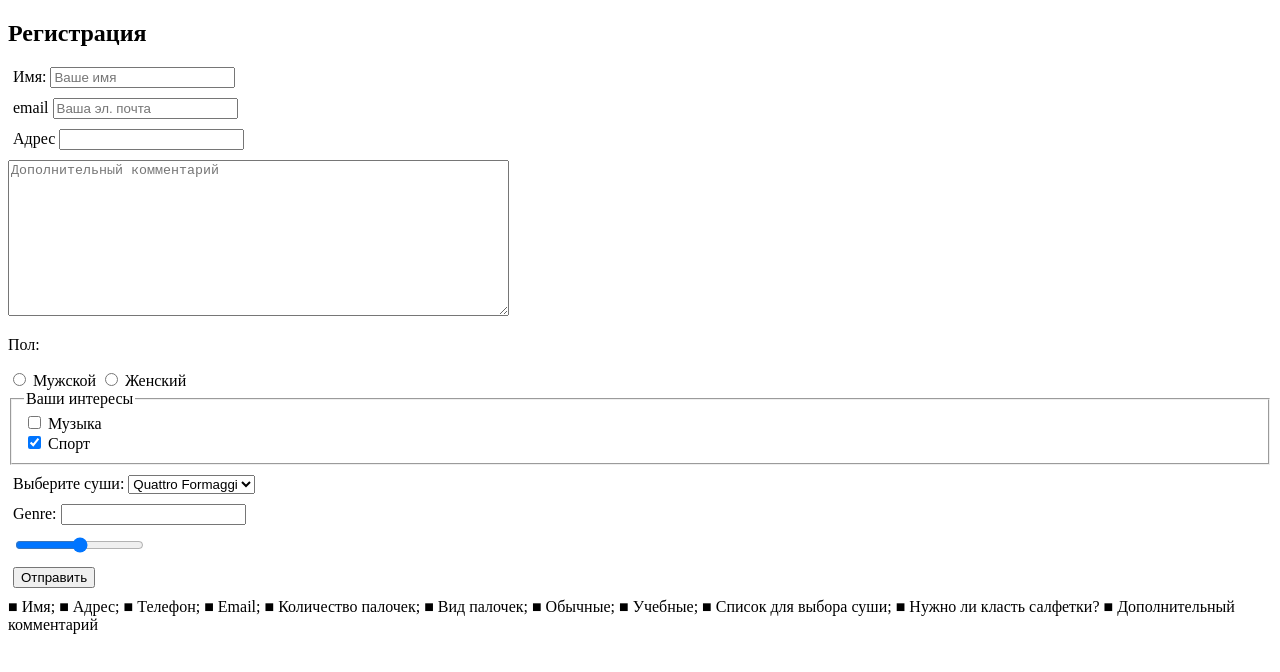
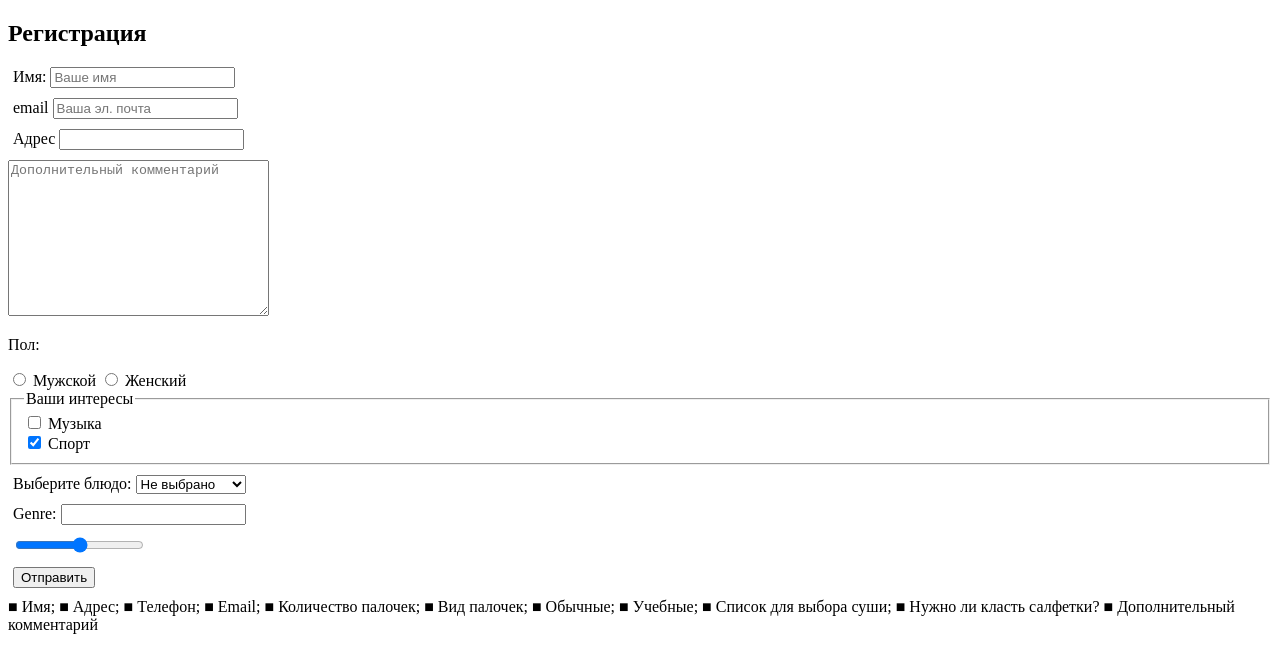
Before and after one commit to GarinDD/forms, a plain HTML site: page index.html in a window 1280 px wide. Drawn offline with Linux system fonts and the light colour scheme.

Commit message:
Stick type

```diff
--- a/index.html
+++ b/index.html
@@ -52,7 +52,7 @@
 
     </form>
 
-    <textarea id="message" name="comment" id="" cols="60" rows="10" placeholder="Дополнительный комментарий"></textarea>
+    <textarea id="message" name="comment" id="" cols="30" rows="10" placeholder="Дополнительный комментарий"></textarea>
 
     <div>
         <p>
@@ -80,13 +80,13 @@
     </fieldset>
     <div class="formrow">
         <label>
-            <span>Выберите суши:</span>
+            <span>Выберите блюдо:</span>
             <select id="nameOfPizza" name="nameOfPizza">
                 <option value="">Не выбрано</option>
                 <option value="Cali">Калифорния</option>
                 <option value="Phily">Филадельфия</option>
-                <option value="Quattro Stagioni"></option>
-                <option value="Quattro Formaggi" selected>Quattro Formaggi</option>
+                <option value="Tempura">Тэмпура</option>
+                <option value="Sushimi">Сушими</option>
             </select>
         </label>
     </div>
```
